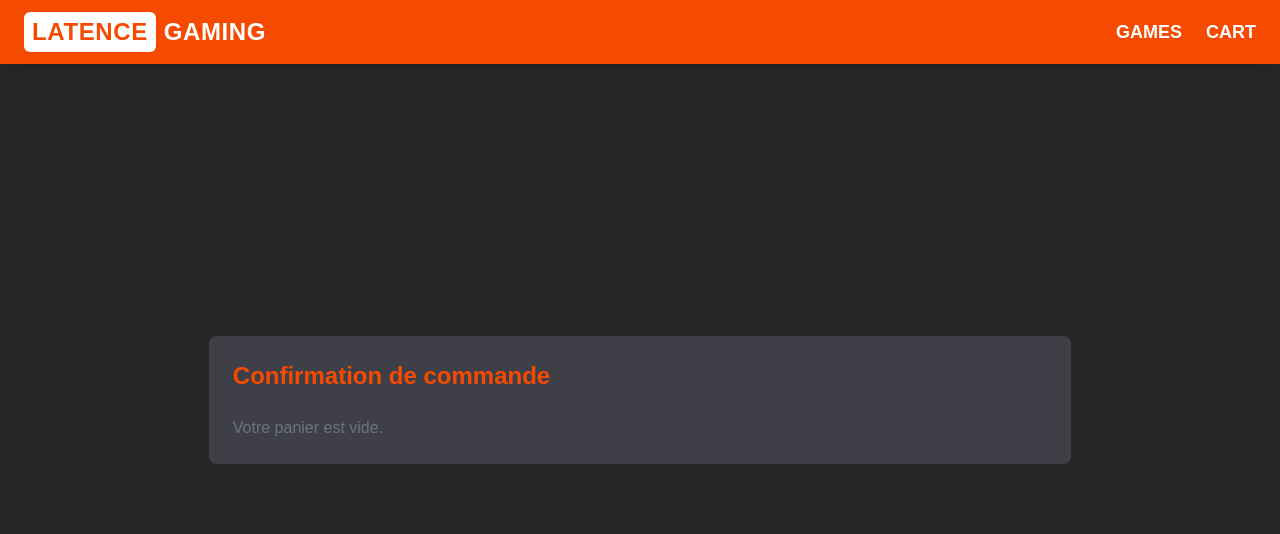
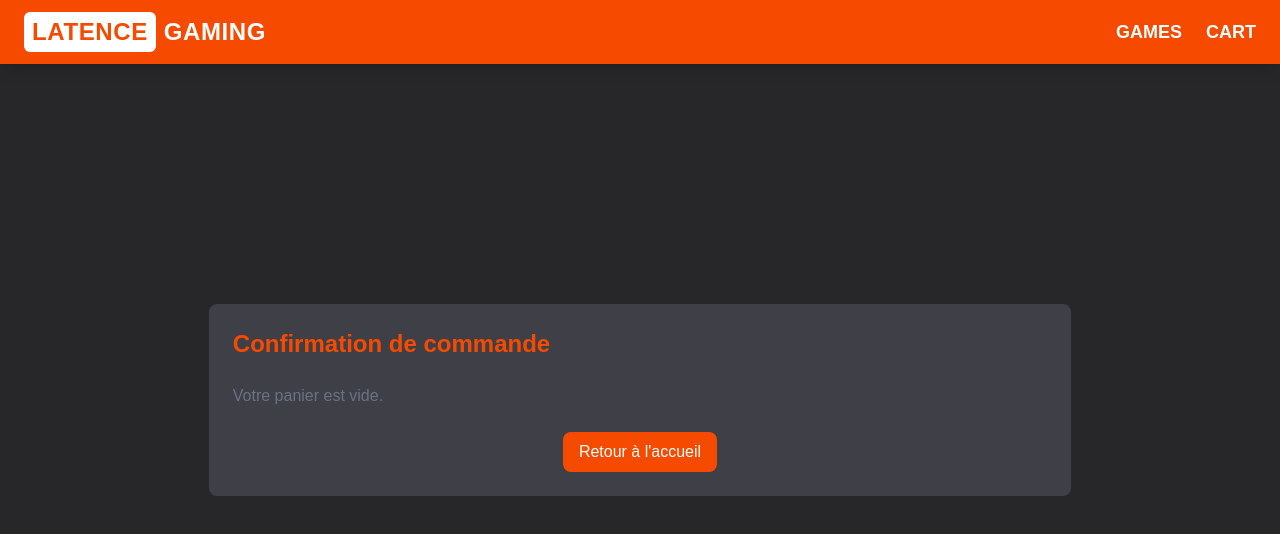
Before and after one commit to LeBibbb/projetNextJS, a Next.js app: page /confirmation in a window 1280 px wide. Shown: the top 534 px of the page. Built offline with nearby package versions, Linux system fonts and the light colour scheme.

Commit message:
retour a l'accueil

```diff
--- a/src/app/confirmation/page.jsx
+++ b/src/app/confirmation/page.jsx
@@ -1,7 +1,9 @@
 "use client";
 
-import { useSelector } from "react-redux";
+import { useSelector, useDispatch } from "react-redux";
 import { useEffect, useState } from "react";
+import { cartActions } from "@/lib/slices/cartSlice";
+import { useRouter } from "next/navigation";
 
 const generateActivationKey = () => {
   const chars = "ABCDEFGHIJKLMNOPQRSTUVWXYZ0123456789";
@@ -14,6 +16,8 @@ const generateActivationKey = () => {
 
 const Confirmation = () => {
   const cartItems = useSelector((state) => state.cart.items);
+  const dispatch = useDispatch();
+  const router = useRouter();
   const [activationKeys, setActivationKeys] = useState([]);
 
   useEffect(() => {
@@ -27,6 +31,11 @@ const Confirmation = () => {
     (total, item) => total + item.price * item.quantity,
     0
   );
+
+  const handleReturnToHome = () => {
+    dispatch(cartActions.clearCart());
+    router.push("/");
+  };
 
   return (
     <div className="min-h-screen bg-zinc-800 text-white flex justify-center items-center p-6">
@@ -73,6 +82,15 @@ const Confirmation = () => {
             </p>
           </>
         )}
+
+        <div className="mt-6 text-center">
+          <button
+            onClick={handleReturnToHome}
+            className="py-2 px-4 bg-orange-600 text-white rounded-lg hover:bg-orange-500 transition duration-300"
+          >
+            Retour à l'accueil
+          </button>
+        </div>
       </div>
     </div>
   );
--- a/src/lib/slices/cartSlice.jsx
+++ b/src/lib/slices/cartSlice.jsx
@@ -38,6 +38,9 @@ const cartSlice = createSlice({
                 }
             }
         },
+        clearCart(state) {
+            state.items = [];
+          },
     },
 });
 
```
